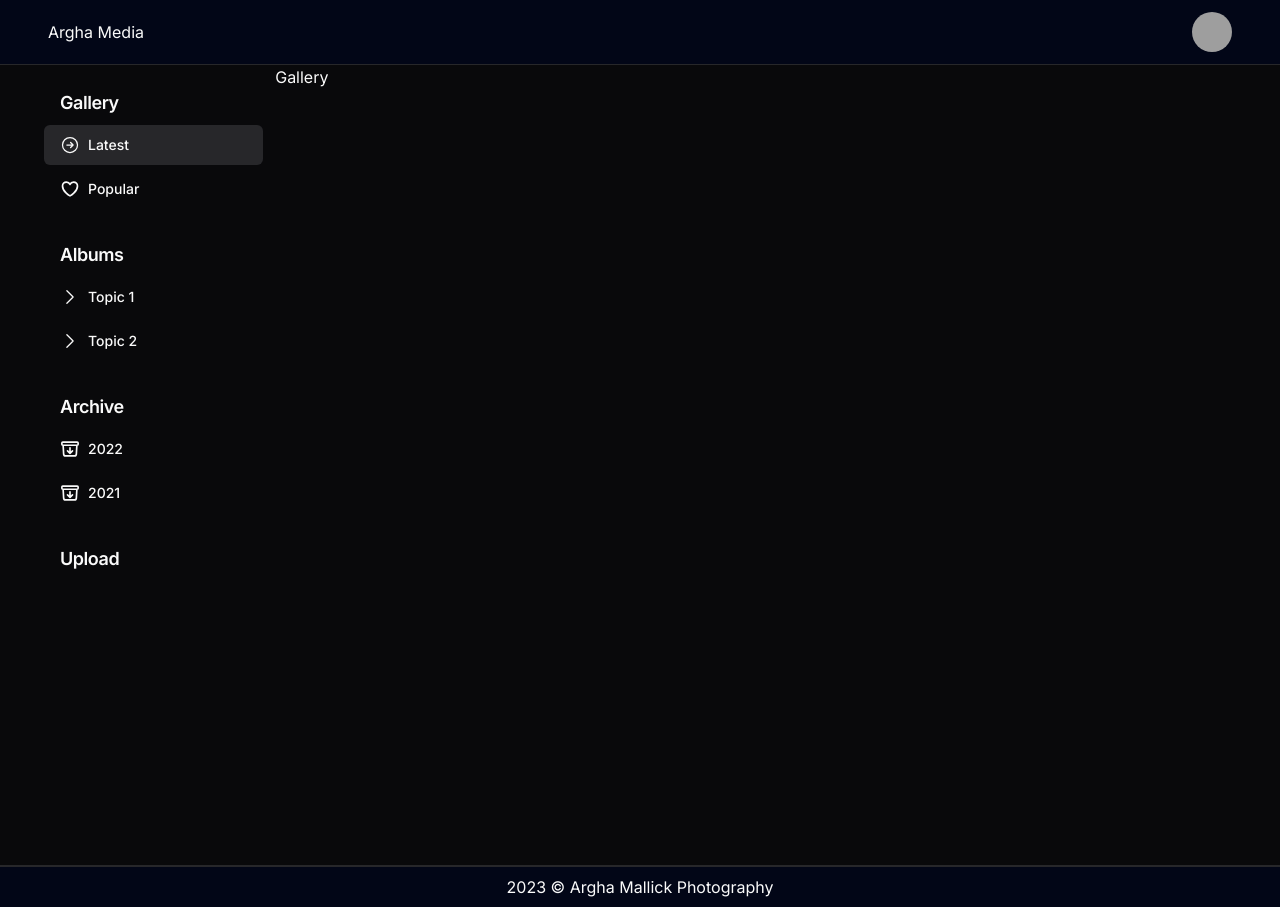
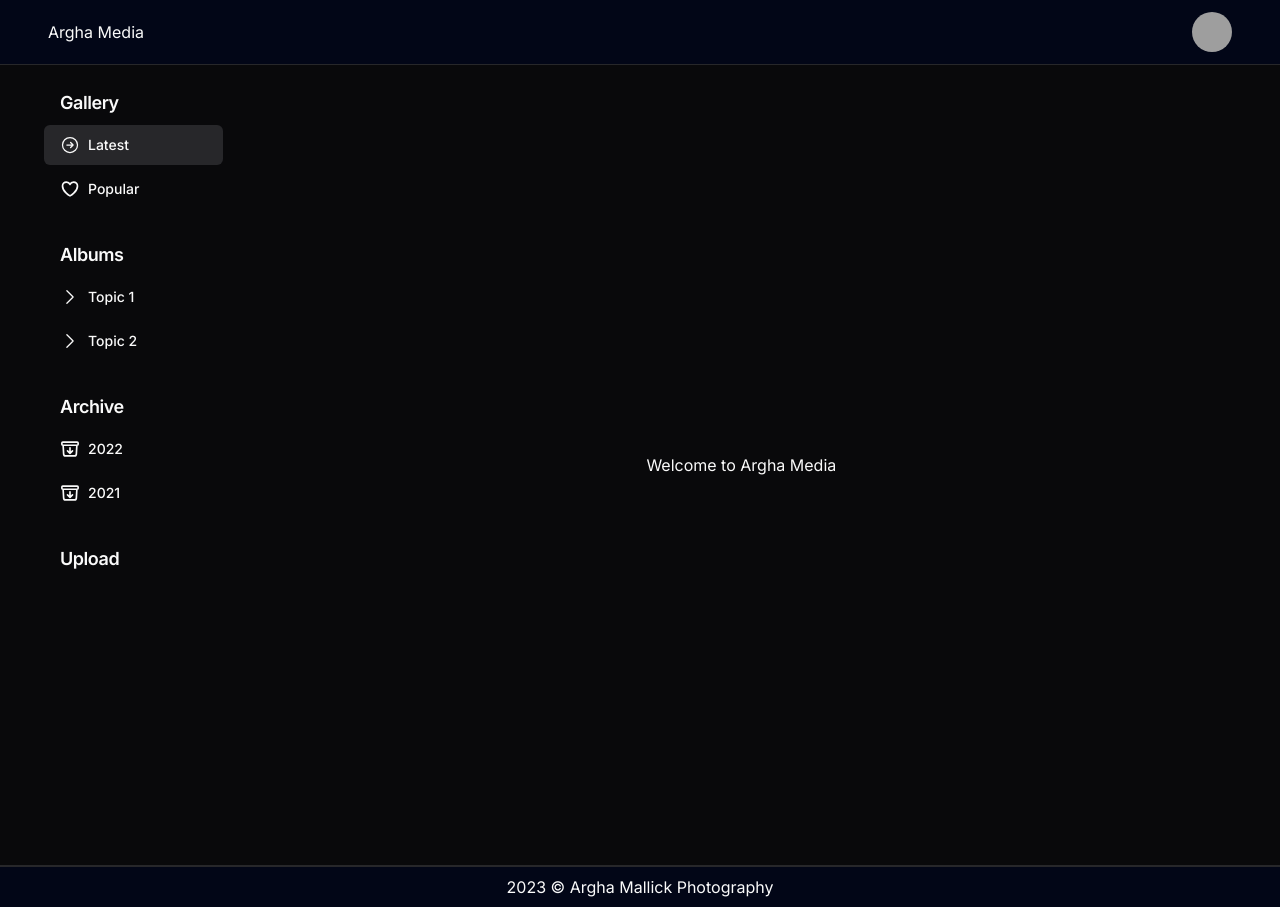
Before and after one commit to iamarghamallick/argha-media-next-app, a Next.js app: page / in a window 1280 px wide. Built offline with nearby package versions, Linux system fonts and the light colour scheme; grey boxes are pictures that could not be loaded.

Commit message:
gallery page

```diff
--- a/package.json
+++ b/package.json
@@ -13,6 +13,7 @@
     "@radix-ui/react-slot": "^1.0.2",
     "class-variance-authority": "^0.7.0",
     "classnames": "^2.3.2",
+    "cloudinary": "^1.41.0",
     "clsx": "^2.0.0",
     "lucide-react": "^0.292.0",
     "next": "14.0.3",
--- /dev/null
+++ b/src/app/gallery/CloudinaryImage.tsx
@@ -0,0 +1,15 @@
+"use client";
+
+import { CldImage } from "next-cloudinary";
+
+export function CloudinaryImage(props: any) {
+    return (
+        <div className="relative">
+            <CldImage {...props} />
+            <svg xmlns="http://www.w3.org/2000/svg" fill="none" viewBox="0 0 24 24" strokeWidth="1.5" stroke="currentColor" className="w-6 h-6 absolute top-1 left-1 cursor-pointer">
+                <path strokeLinecap="round" strokeLinejoin="round" d="M21 8.25c0-2.485-2.099-4.5-4.688-4.5-1.935 0-3.597 1.126-4.312 2.733-.715-1.607-2.377-2.733-4.313-2.733C5.1 3.75 3 5.765 3 8.25c0 7.22 9 12 9 12s9-4.78 9-12z" />
+            </svg>
+
+        </div>
+    )
+}
--- /dev/null
+++ b/src/app/gallery/page.tsx
@@ -0,0 +1,31 @@
+import cloudinary from "cloudinary";
+import { CloudinaryImage } from './CloudinaryImage';
+
+type SearchResult = {
+    public_id: string;
+};
+
+export default async function GalleryPage() {
+    const results = (await cloudinary.v2.search
+        .expression('resource_type:image')
+        .sort_by('created_at', 'desc')
+        .max_results(10)
+        .execute()) as { resources: SearchResult[] };
+
+    return (
+        <section className="min-h-screen p-4">
+            <h1 className='font-bold text-3xl border-b-2 pb-2 mt-2'>Gallery</h1>
+            <div className="grid grid-cols-1 md:grid-cols-2 lg:grid-cols-4 gap-4 mt-6">
+                {results.resources.map((result) => (
+                    <CloudinaryImage
+                        key={result.public_id}
+                        src={result.public_id}
+                        height={400}
+                        width={500}
+                        alt="argha media"
+                    />
+                ))}
+            </div>
+        </section>
+    )
+}
--- a/src/app/layout.tsx
+++ b/src/app/layout.tsx
@@ -23,7 +23,7 @@ export default function RootLayout({
         <Header />
         <div className="container flex flex-col md:flex-row">
           <SideMenu />
-          <div>{children}</div>
+          <div className='w-full'>{children}</div>
         </div>
         <Footer />
       </body>
--- a/src/app/page.tsx
+++ b/src/app/page.tsx
@@ -1,14 +1,9 @@
 "use client";
 
-import { CldImage, CldUploadButton } from 'next-cloudinary'
-import { useState } from 'react';
-
 export default function Home() {
-  const [imageId, setImageId] = useState("");
-
   return (
-    <main className="min-h-screen">
-      <h1>Gallery</h1>
+    <main className="min-h-screen flex justify-center items-center">
+      <h1 className="text-center">Welcome to Argha Media</h1>
     </main>
   )
 }
--- a/src/components/SideMenu.tsx
+++ b/src/components/SideMenu.tsx
@@ -25,7 +25,7 @@ const SideMenu = () => {
                             <svg xmlns="http://www.w3.org/2000/svg" fill="none" viewBox="0 0 24 24" strokeWidth="1.5" stroke="currentColor" className="mr-2 w-5 h-5">
                                 <path strokeLinecap="round" strokeLinejoin="round" d="M12.75 15l3-3m0 0l-3-3m3 3h-7.5M21 12a9 9 0 11-18 0 9 9 0 0118 0z" />
                             </svg>
-                            Latest
+                            <Link href="/gallery">Latest</Link>
                         </Button>
                         <Button variant="ghost" className="w-full justify-start">
                             <svg xmlns="http://www.w3.org/2000/svg" fill="none" viewBox="0 0 24 24" strokeWidth="2" stroke="currentColor" className="mr-2 w-5 h-5">
```
Also changed, not shown: 1 other file (tests, documents, lock files or other folders).
